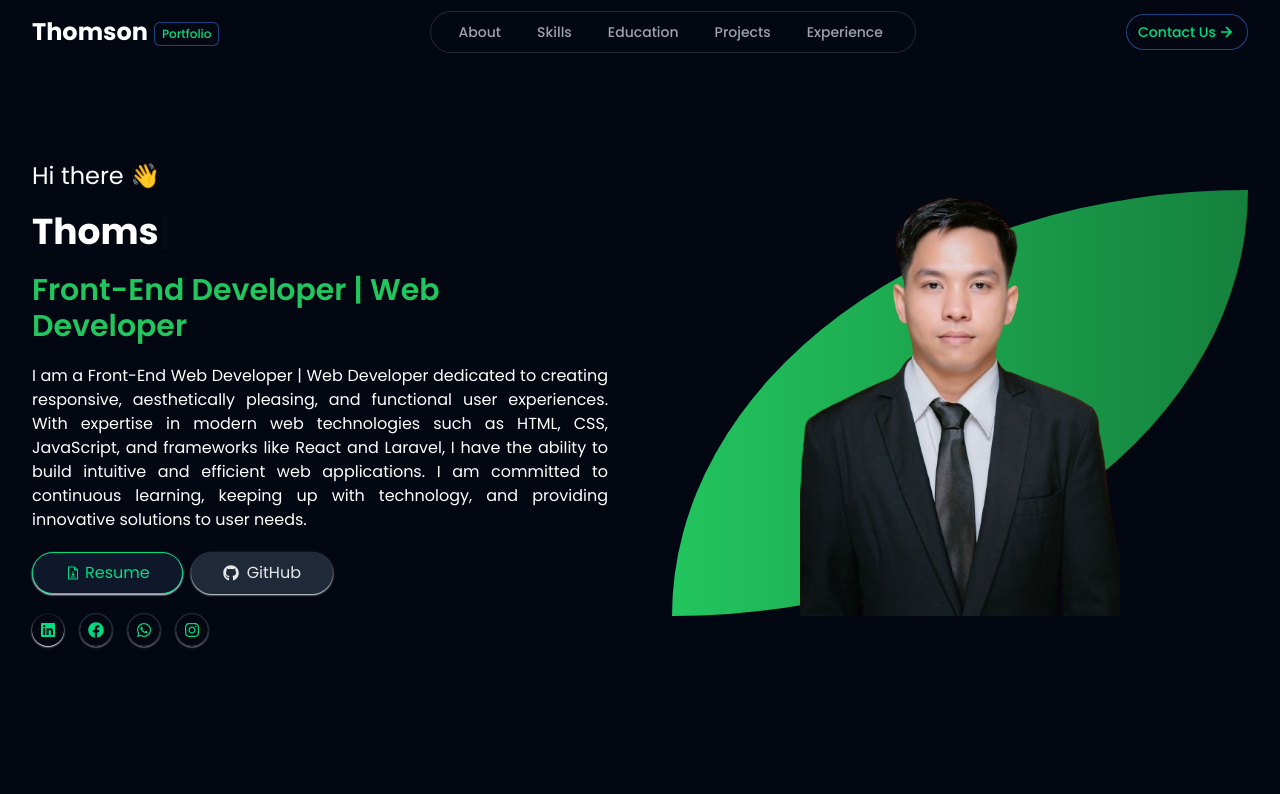
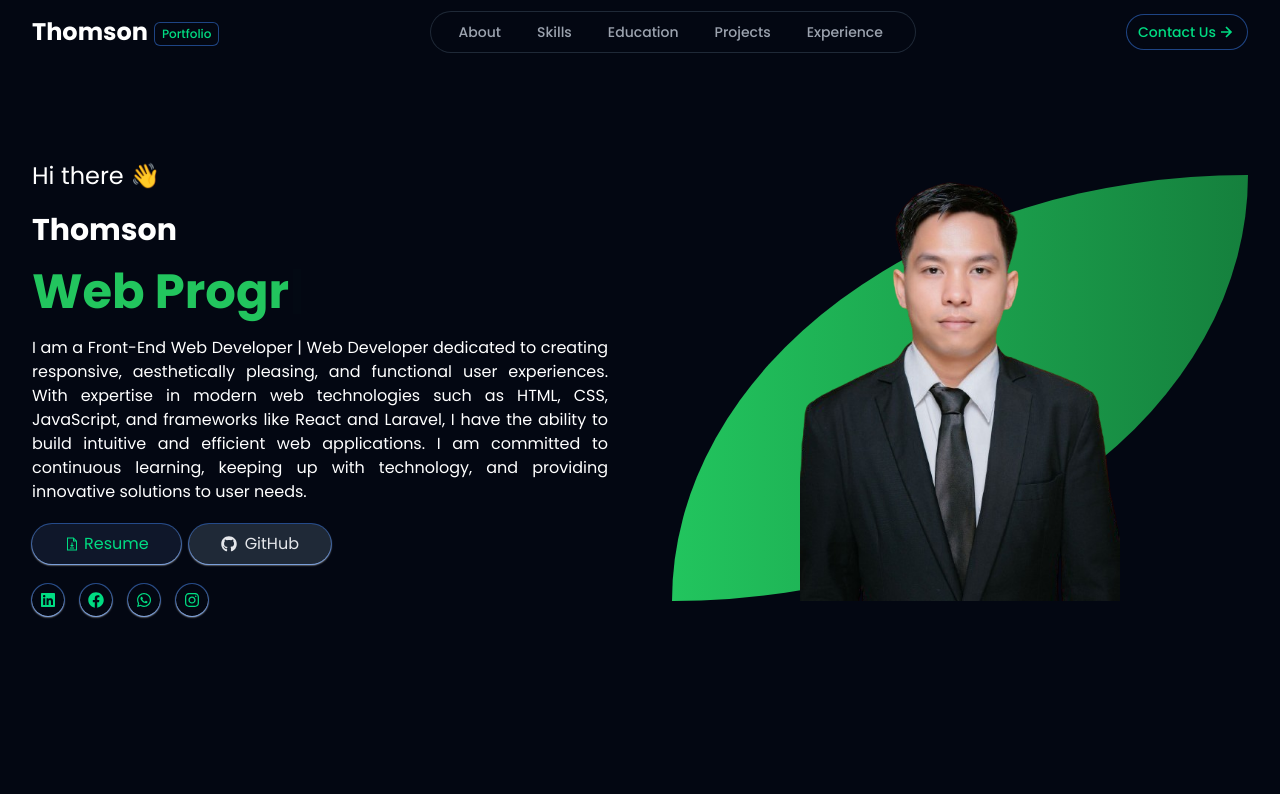
Before and after one commit to ThomsonSimbolon/my-portofolio, a React (Vite) app: page / in a window 1280 px wide. Shown: the top 794 px of the page. Built offline with nearby package versions, Linux system fonts and the light colour scheme.

Commit message:
Update Data App

```diff
--- a/src/App.jsx
+++ b/src/App.jsx
@@ -205,19 +205,11 @@ const App = () => {
                 <h1 className="font-normal text-white text-2xl mb-5">
                   Hi there &#128075;
                 </h1>
-                <h1 className="font-bold text-4xl text-white mb-5">
+                <h1 className="font-bold text-3xl text-white mb-5">Thomson</h1>
+                <h1 className="font-bold text-3xl md:text-5xl mb-5 text-green-500">
                   <Typewriter
                     options={{
-                      strings: ["Thomson"],
-                      autoStart: true,
-                      loop: true,
-                    }}
-                  />
-                </h1>
-                <h1 className="font-semibold text-3xl mb-5 text-green-500">
-                  <Typewriter
-                    options={{
-                      strings: ["Front-End Developer | Web Developer"],
+                      strings: ["Web Programmer"],
                       autoStart: true,
                       loop: true,
                     }}
@@ -237,7 +229,7 @@ const App = () => {
                   <a
                     href={MyCV}
                     target="_blank"
-                    className="brd-greens txt-greens shadow-sm shadow-slate-100 flex items-center gap-1 justify-center hover:text-white px-8 py-2 bg-slate-900 hover:border-1 hover:border-slate-900 rounded-full"
+                    className="ring-1 txt-greens shadow-sm shadow-white transition-colors flex items-center gap-1 justify-center hover:!text-white px-8 py-2 hover:bg-gray-700 bg-slate-900 hover:ring-0 rounded-full"
                   >
                     <LiaFileDownloadSolid />
                     Resume
@@ -245,7 +237,7 @@ const App = () => {
                   <a
                     href="https://github.com/ThomsonSimbolon"
                     target="_blank"
-                    className="focus:outline-none shadow-sm shadow-slate-100 flex items-center gap-2 justify-center px-8 py-2 text-gray-200 bg-gray-800 hover:bg-gray-700 rounded-full"
+                    className="ring-1 hover:ring-0 focus:outline-none shadow-sm shadow-white transition-colors flex items-center gap-2 justify-center px-8 py-2 text-gray-200 bg-gray-800 hover:bg-gray-700 rounded-full"
                   >
                     <FaGithub />
                     GitHub
@@ -257,28 +249,28 @@ const App = () => {
                     <a
                       href="https://www.linkedin.com/in/thomson-simbolon-8abab9261/"
                       target="_blank"
-                      className="flex txt-greens ring-1ring-gray-800 shadow-sm shadow-white rounded-full hover:bg-neutral-800 hover:ring-0 p-2 items-center gap-1 text-white hover:text-blue-600"
+                      className="flex txt-greens ring-1 shadow-sm transition-colors shadow-white rounded-full hover:bg-neutral-800 hover:ring-0 p-2 items-center gap-1 text-white hover:text-gray-600"
                     >
                       <FaLinkedin />
                     </a>
                     <a
                       href="https://web.facebook.com/profile.php?id=100007241866119"
                       target="_blank"
-                      className="flex txt-greens ring-1 ring-gray-800 shadow-sm shadow-white rounded-full hover:bg-neutral-800 hover:ring-0 p-2 items-center gap-1 text-white hover:text-gray-400"
+                      className="flex txt-greens ring-1 shadow-sm transition-colors shadow-white rounded-full hover:bg-neutral-800 hover:ring-0 p-2 items-center gap-1 text-white hover:text-gray-400"
                     >
                       <FaFacebook />
                     </a>
                     <a
                       href="https://wa.me/0895324803217"
                       target="_blank"
-                      className="flex txt-greens ring-1 ring-gray-800 shadow-sm shadow-white rounded-full hover:bg-neutral-800 hover:ring-0 p-2 items-center gap-1 text-white hover:text-gray-400"
+                      className="flex txt-greens ring-1 shadow-sm transition-colors shadow-white rounded-full hover:bg-neutral-800 hover:ring-0 p-2 items-center gap-1 text-white hover:text-gray-400"
                     >
                       <FaWhatsapp />
                     </a>
                     <a
                       href="https://www.instagram.com/thomsonsimbolon_/"
                       target="_blank"
-                      className="flex txt-greens ring-1 ring-gray-800 shadow-sm shadow-white rounded-full hover:bg-neutral-800 hover:ring-0 p-2 items-center gap-1 text-white hover:text-gray-400"
+                      className="flex txt-greens ring-1 shadow-sm transition-colors shadow-white rounded-full hover:bg-neutral-800 hover:ring-0 p-2 items-center gap-1 text-white hover:text-gray-400"
                     >
                       <FaInstagram />
                     </a>
```
